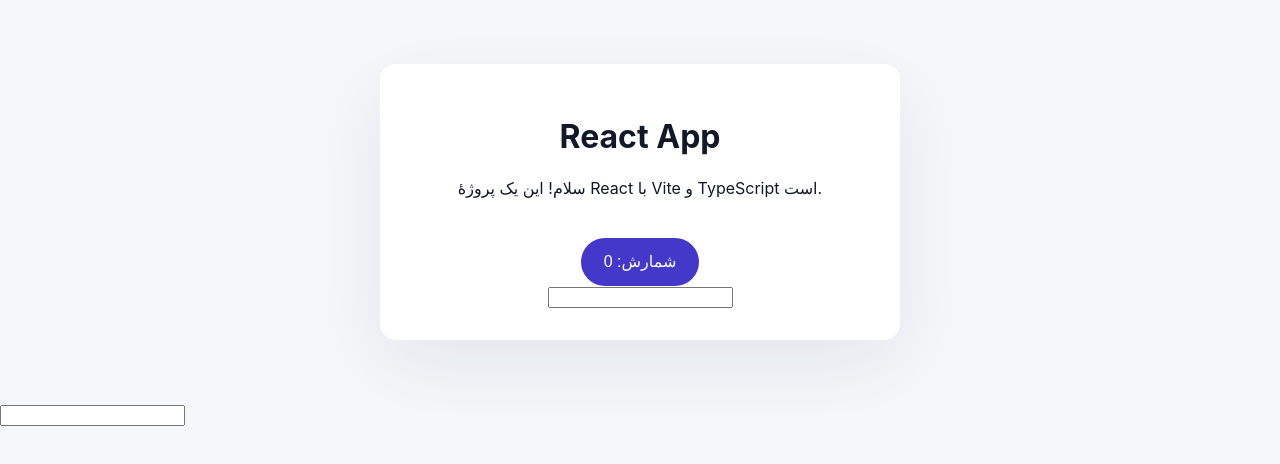
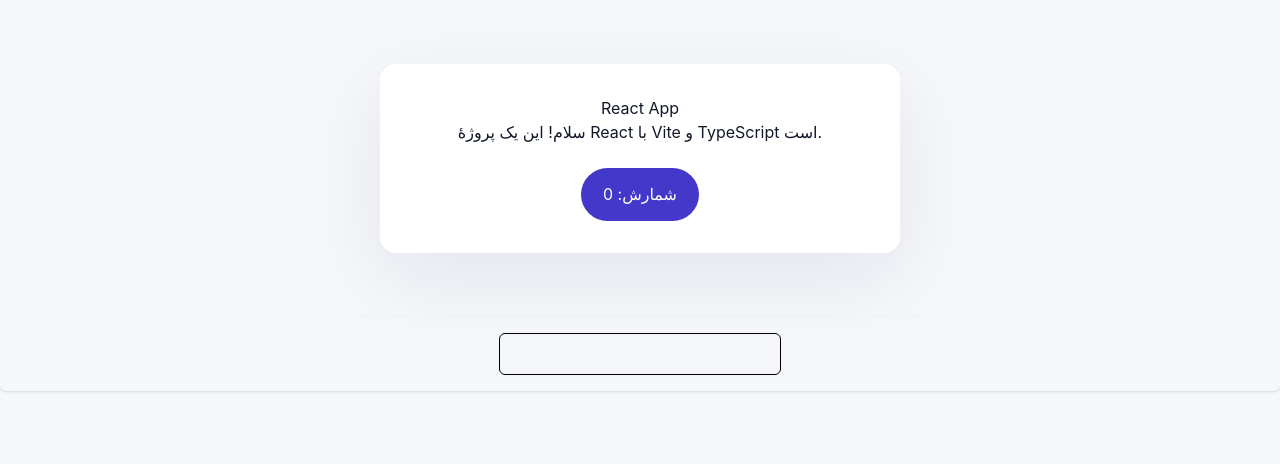
Before and after one commit to mohammadmohammadi785-crypto/new_react_app, a React (Vite) app: page / in a window 1280 px wide. Shown: the top 464 px of the page. Built offline with nearby package versions, Linux system fonts and the light colour scheme.

Commit message:
Changes added

```diff
--- a/package.json
+++ b/package.json
@@ -10,8 +10,10 @@
     "preview": "vite preview"
   },
   "dependencies": {
+    "@tailwindcss/vite": "^4.3.1",
     "react": "^19.2.6",
-    "react-dom": "^19.2.6"
+    "react-dom": "^19.2.6",
+    "tailwindcss": "^4.3.1"
   },
   "devDependencies": {
     "@eslint/js": "^10.0.1",
--- a/src/App.tsx
+++ b/src/App.tsx
@@ -12,7 +12,7 @@
       <button type="button" onClick={() => setCount((value) => value + 1)}>
         شمارش: {count}
       </button>
-      <Home />
+      {/* <Home /> */}
     </div>
   );
 }
--- a/src/components/home.tsx
+++ b/src/components/home.tsx
@@ -1,8 +1,8 @@
 export default function Home() {
   return (
-    <div className="flex flex-col items-center justify-center min-h-screen bg-gray-100">
+    <div className="flex shadow rounded-md flex-col items-center justify-center h-fit gap-4 p-4">
       <input
-        className="border border-gray-300 rounded-md py-2 px-4 focus:outline-none focus:ring-2 focus:ring-blue-500"
+        className="border border-black rounded-md py-2 px-4 focus:outline-none"
         type="text"
       />
     </div>
--- a/src/index.css
+++ b/src/index.css
@@ -1,3 +1,4 @@
+@import "tailwindcss";
 html,
 body,
 #root {
--- a/vite.config.ts
+++ b/vite.config.ts
@@ -1,7 +1,8 @@
 import { defineConfig } from "vite";
 import react from "@vitejs/plugin-react";
+import tailwindcss from "@tailwindcss/vite";
 
 // https://vite.dev/config/
 export default defineConfig({
-  plugins: [react()],
+  plugins: [react(), tailwindcss()],
 });
```
Also changed, not shown: 1 other file (tests, documents, lock files or other folders).
